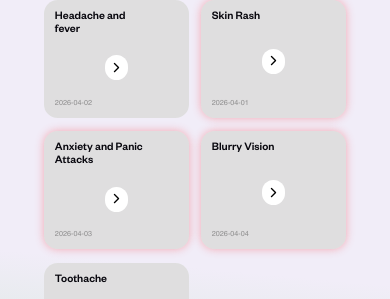
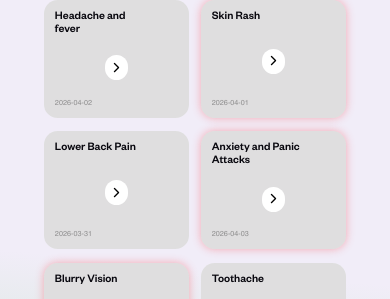
Before and after one commit to OmarSafarini/ancura-mobile-project, a React Native app: screen /DoctorApp in a window 390 px wide. Shown: the part 332-631 px from the top of the page. Built offline with nearby package versions, Linux system fonts and the light colour scheme.

Commit message:
refactor cases types and fixing errors

```diff
--- a/src/components/common/CaseCard.tsx
+++ b/src/components/common/CaseCard.tsx
@@ -14,29 +14,35 @@
 };
 
 const STATUS_CONFIG = {
-  "Under Review": {
+  under_review: {
+    label: "Under Review",
     containerColor: "rgba(232,112,0 , 0.24)",
     IconComponent: UnderViewIcon,
     iconBackground: Colors.underReview,
   },
-  "Doctor Replied": {
+  doctor_replied: {
+    label: "Doctor Replied",
     containerColor: "rgba(8, 7, 14 , 0.13)",
     IconComponent: DoctorRepliedIcon,
     iconBackground: Colors.secondary,
   },
-  "Resolved": {
+  resolved: {
+    label: "Resolved",
     containerColor: Colors.secondaryLight,
     IconComponent: ResolvedIcon,
     iconBackground: Colors.secondary,
   },
-  "Empty": {
+  Empty: {
+    label: "None",
     containerColor: "rgba(8, 7, 14 , 0.13)",
+    IconComponent: null,
+    iconBackground: "transparent",
   }
 };
 
 export default function CaseCard({ data, onPress }: Props) {
   const status = data.status || "Empty";
-  const config = STATUS_CONFIG[status];
+  const config = STATUS_CONFIG[status as keyof typeof STATUS_CONFIG] || STATUS_CONFIG["Empty"];
 
   return (
     <Pressable onPress={onPress} style={[styles.container, { backgroundColor: "#FFFFFF" }, data.isEmergency && styles.emergencyShadow,]}>
@@ -52,7 +58,7 @@
             <View style={[styles.iconCircle, { backgroundColor: config.iconBackground }]}>
               <config.IconComponent width={scale(10)} height={scale(10)} />
             </View>
-            <Text style={[styles.reviewText, { color: config.iconBackground }]}>{status}</Text>
+            <Text style={[styles.reviewText, { color: config.iconBackground }]}>{config.label}</Text>
           </View>
         )}
       </View>
--- a/src/components/common/CaseDetailsCard.tsx
+++ b/src/components/common/CaseDetailsCard.tsx
@@ -9,6 +9,7 @@
 import FileBar from "./FileBar";
 import ArrowLeftIcon from "@/assets/icons/ArrowLeftIcon";
 import IconWrapper from "./IconWrapper";
+import { Status } from "@/types/ICaseStatusProps";
 
 // ________________ CONSTANTS ________________
 const AVATAR_SIZE = scale(25);
@@ -23,7 +24,7 @@
   description: string;
   date: string;
   avatar?: string;
-  status?: "Under Review" | "Doctor Replied" | "Resolved";
+  status?: Status;
 };
 
 // ________________ COMPONENT ________________
--- a/src/components/common/CaseStatus.tsx
+++ b/src/components/common/CaseStatus.tsx
@@ -10,8 +10,7 @@
 
 const CaseStatus = ({ status, variant="default",backgroundColor="rgba(216, 216, 216, 0.48)" }: CaseStatusProps) => {
 
-  const config = caseStatusMap[status];
-
+  const config = caseStatusMap[status] || caseStatusMap["None"];
   const { text, color, Icon } = config;
 
   return (
--- a/src/features/patient/screens/PatientAuthScreen.tsx
+++ b/src/features/patient/screens/PatientAuthScreen.tsx
@@ -17,7 +17,7 @@
   { label: 'Female', value: 'Female' },
 ];
 
-export default function PatientAuthScreen() {
+export default function PatientAuthScreen({ navigation }: any) {
   const [authMode, setAuthMode] = useState<"signin" | "signup">("signin");
 
   const { control, handleSubmit } = useForm({
@@ -31,6 +31,10 @@
 
   const onSubmit = (data: any) => {
     console.log("Form Data: ", { mode: authMode, ...data });
+    navigation.reset({
+      index: 0,
+      routes: [{ name: 'PatientApp' }],
+    });
   };
 
   return (
--- a/src/features/patient/screens/PatientHomePage.tsx
+++ b/src/features/patient/screens/PatientHomePage.tsx
@@ -48,7 +48,12 @@
     ? dummyCases.filter((c) => c.status === filterStatus)
     : dummyCases;
 
-  const STATUS_OPTIONS = ["All", "Under Review", "Doctor Replied", "Resolved"];
+  const STATUS_OPTIONS = [
+    { label: "All", value: "All" },
+    { label: "Under Review", value: "under_review" },
+    { label: "Doctor Replied", value: "doctor_replied" },
+    { label: "Resolved", value: "resolved" },
+  ];
 
   return (
     <AppBackground variant="logo">
@@ -72,12 +77,12 @@
             <View style={styles.filterRow}>
               {STATUS_OPTIONS.map((status) => (
                 <FilterButton
-                  key={status}
-                  title={status}
-                  isActive={selected === status}
+                  key={status.value}
+                  title={status.label}
+                  isActive={selected === status.value}
                   onPress={() => {
-                    setSelcted(status);
-                    setFilterStatus(status === "All" ? null : status);
+                    setSelcted(status.value);
+                    setFilterStatus(status.value === "All" ? null : status.value);
                   }}
                 />
               ))}
--- a/src/types/mockData.ts
+++ b/src/types/mockData.ts
@@ -10,7 +10,7 @@
     title: "Headache and fever",
     description: "Patient has been experiencing continuous headache and mild fever for 2 days. Panadol is not helping.",
     timestamp: "2026-04-02",
-    status: "Under Review",
+    status: "under_review",
     isEmergency: false,
     isReplied: false,
   },
@@ -20,7 +20,7 @@
     title: "Skin Rash",
     description: "Severe red rash appeared suddenly on both arms and neck after eating seafood.",
     timestamp: "2026-04-01",
-    status: "Doctor Replied",
+    status: "doctor_replied",
     isEmergency: true,
     isReplied: true,
   },
@@ -30,7 +30,7 @@
     title: "Lower Back Pain",
     description: "Sharp shooting pain in the lower back radiating to the left leg.",
     timestamp: "2026-03-31",
-    status: "Resolved",
+    status: "resolved",
     isEmergency: false,
     isReplied: true,
   },
```
